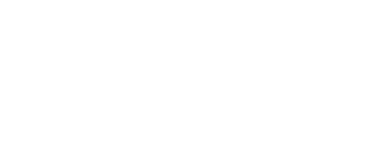
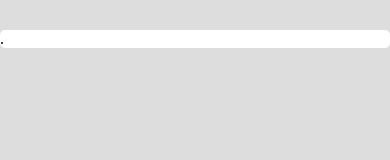
Before and after one commit to nnyves/EPIC-Mail, a plain HTML site: page html/login.html in a window 390 px wide. Drawn offline with Linux system fonts and the light colour scheme.

Commit message:
[Feature #164296600] Adding theme design and responsive

```diff
--- a/css/form.css
+++ b/css/form.css
@@ -0,0 +1,19 @@
+/* Styling the card that will contain the login form */
+.card{
+    max-width: 400px;
+    width: 400px;
+    margin: 100px auto;
+    background: #ffffff;
+    border: 1px solid ;
+    border-radius: 5px;
+    box-shadow: 0px 0px 10px #444444;
+}
+@media only screen and (max-width: 400px){
+    .card{
+        margin: 30px auto;
+        max-width: 100%;
+        width: 100%;
+        border: 0px;
+        box-shadow: none;
+    }
+}
--- a/css/style.css
+++ b/css/style.css
@@ -0,0 +1,5 @@
+/* Giving the backgorund the body */
+body{
+    background: #dddddd;
+    margin: 0px;
+}
--- a/html/login.html
+++ b/html/login.html
@@ -11,5 +11,8 @@
         <link rel="stylesheet" href="../css/form.css" >
     </head>
     <body>
+        <div class="card">
+            .
+        </div>
     </body>
 </html>
```
